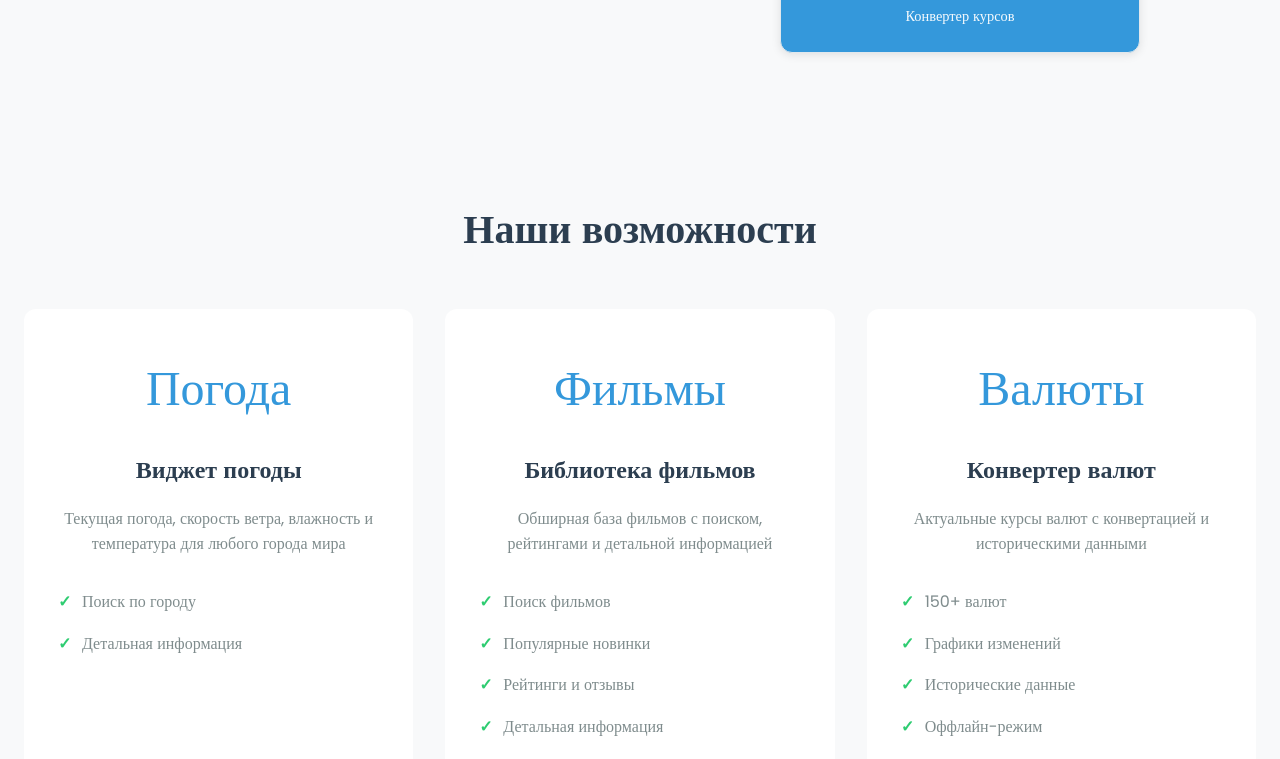
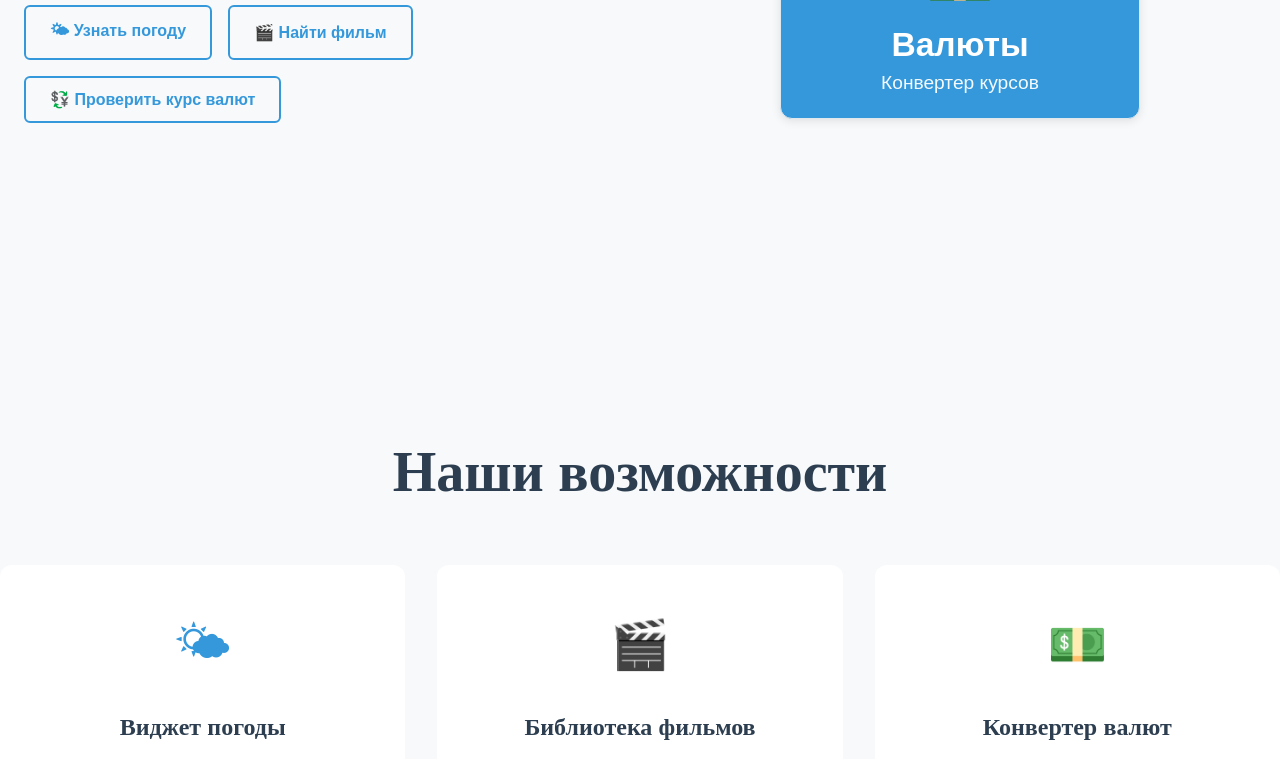
Before and after one commit to MrProVans/web_practic2, a website built with Vite: page index.html in a window 1280 px wide. Shown: the part 774-1533 px from the top of the page. Built offline with nearby package versions, Linux system fonts and the light colour scheme.

Commit message:
design changes added

```diff
--- a/src/components/Footer.js
+++ b/src/components/Footer.js
@@ -21,7 +21,7 @@ const Footer = () => {
           </div>
         </div>
         <div class="footer-bottom">
-          <p>&copy; 2024 DevStars. Все права защищены.</p>
+          <p>&copy; 2025 DevStars. Все права защищены.</p>
         </div>
       </div>
     </footer>
--- a/src/main.js
+++ b/src/main.js
@@ -8,7 +8,7 @@ import Home from './pages/home/Home.js'
 // Попробуем подключить остальные страницы безопасно
 let Weather, Movies, Currency
 
-try { Weather = (await import('./pages/Vanya/Vanya.js')).default } catch (e) { Weather = null }
+try { Weather = (await import('./pages/Vanya/weather.js')).default } catch (e) { Weather = null }
 try { Movies = (await import('./pages/Victor/Victor.js')).default } catch (e) { Movies = null }
 try { Currency = (await import('./pages/Dmitriy/Dmitriy.js')).default } catch (e) { Currency = null }
 
@@ -51,7 +51,6 @@ class App {
     renderPage(pageName) {
         const pageContent = document.getElementById('page-content')
 
-        // Проверяем, существует ли страница
         const pageModule = this.pages[pageName]
 
         if (pageModule && typeof pageModule === 'function') {
@@ -60,7 +59,6 @@ class App {
             this.updateActiveNav()
             this.attachPageEvents(pageName)
         } else {
-            // Если страница не реализована — сообщение
             pageContent.innerHTML = `
                 <div style="text-align:center; padding:4rem 1rem;">
                     <h2 style="font-size:2rem; color:#e74c3c;">😕 Упс!</h2>
--- a/src/pages/Vanya/weather.css
+++ b/src/pages/Vanya/weather.css
@@ -148,7 +148,7 @@ body {
     }
 }
 
-/* Media query for responsive UI */
+
 @media (max-width: 480px) {
     .card {
         flex-basis: 100%;
--- a/src/pages/Vanya/wather.html
+++ b/src/pages/Vanya/weather.html
@@ -6,7 +6,7 @@
     <title>Weather App</title>
     <link rel="stylesheet" href="weather.css">
     <link rel="stylesheet" href="https://cdnjs.cloudflare.com/ajax/libs/font-awesome/6.6.0/css/all.min.css">
-    <script src="Vanya.js" defer></script>
+    <script src="Weather" defer></script>
 </head>
 <body>
 <div class="card">
--- a/src/pages/Vanya/Vanya.js
+++ b/src/pages/Vanya/weather.js
@@ -1,6 +1,6 @@
 import './weather.css'
 
-export default function Vanya() {
+export default function Weather() {
     return `
         <section class="weather-page">
             <div class="card">
@@ -36,8 +36,8 @@ export default function Vanya() {
     `
 }
 
-Vanya.init = function() {
-    const apiKey = '89c563ae16caa06090600ce6b5abf65a' // 🔑 вставь свой ключ OpenWeatherMap
+Weather.init = function() {
+    const apiKey = '89c563ae16caa06090600ce6b5abf65a'
 
     const card = document.querySelector('.card')
     const searchBox = document.querySelector('.card_input')
--- a/src/pages/home/home.css
+++ b/src/pages/home/home.css
@@ -1,4 +1,3 @@
-/* === ПЕРЕМЕННЫЕ === */
 :root {
     --primary-color: #3498db;
     --secondary-color: #2c3e50;
@@ -27,7 +26,6 @@
     --shadow-hover: 0 4px 20px rgba(0, 0, 0, 0.4);
 }
 
-/* === ОБЩИЕ СТИЛИ === */
 .home-page,
 .features-section,
 .team-section,
@@ -37,7 +35,6 @@
     transition: background 0.3s ease, color 0.3s ease;
 }
 
-/* === HERO SECTION === */
 .home-page {
     min-height: 100vh;
 }
@@ -52,7 +49,7 @@
 }
 
 .hero-title {
-    font-size: 3.5rem;
+    font-size: 5.5rem;
     font-weight: 700;
     line-height: 1.2;
     margin-bottom: 1.5rem;
@@ -63,7 +60,7 @@
 }
 
 .hero-subtitle {
-    font-size: 1.3rem;
+    font-size: 2.3rem;
     color: var(--text-light);
     margin-bottom: 2.5rem;
     line-height: 1.6;
@@ -75,7 +72,6 @@
     flex-wrap: wrap;
 }
 
-/* === КАРТОЧКИ СПРАВА (в hero-image) === */
 .floating-cards {
     display: flex;
     gap: 2rem;
@@ -106,7 +102,6 @@
     box-shadow: var(--shadow-hover);
 }
 
-/* ВСЁ ВНУТРИ КАРТОЧКИ — БЕЛОЕ */
 .floating-card .card-icon,
 .floating-card h4,
 .floating-card p {
@@ -115,28 +110,27 @@
 }
 
 .floating-card .card-icon {
-    font-size: 2.5rem;
+    font-size: 3.5rem;
     margin-bottom: 0.75rem;
 }
 
 .floating-card h4 {
-    font-size: 1.1rem;
+    font-size: 2.1rem;
     font-weight: 600;
     margin-bottom: 0.5rem;
 }
 
 .floating-card p {
-    font-size: 0.9rem;
+    font-size: 1.2rem;
     opacity: 0.95;
 }
 
-/* === FEATURES SECTION === */
 .features-section {
-    padding: 5rem 0;
+    padding: 15rem 0;
 }
 
 .section-title {
-    font-size: 2.5rem;
+    font-size: 3.5rem;
     text-align: center;
     margin-bottom: 3rem;
     color: var(--text-color);
@@ -190,10 +184,9 @@
 }
 
 .feature-list li {
-    padding: 0.5rem 0;
     color: var(--text-light);
     position: relative;
-    padding-left: 1.5rem;
+    padding: 0.5rem 0 0.5rem 1.5rem;
 }
 
 .feature-list li:before {
@@ -204,7 +197,6 @@
     font-weight: bold;
 }
 
-/* === TEAM SECTION === */
 .team-section {
     padding: 5rem 0;
 }
@@ -258,7 +250,6 @@
     line-height: 1.6;
 }
 
-/* === STATS SECTION === */
 .stats-section {
     padding: 4rem 0;
     background: linear-gradient(135deg, var(--primary-color), var(--secondary-color));
@@ -288,7 +279,6 @@
     opacity: 0.9;
 }
 
-/* === АДАПТИВНОСТЬ === */
 @media (max-width: 968px) {
     .hero-section {
         grid-template-columns: 1fr;
@@ -296,7 +286,7 @@
         padding: 2rem 0;
     }
     .hero-title {
-        font-size: 2.5rem;
+        font-size: 1.5rem;
     }
     .hero-subtitle {
         font-size: 1.1rem;
@@ -345,7 +335,6 @@
     }
 }
 
-/* === ТЁМНАЯ ТЕМА ПО УМОЛЧАНИЮ === */
 @media (prefers-color-scheme: dark) {
     :root:not([data-theme="light"]) {
         --primary-color: #5dade2;
--- a/src/pages/home/home.js
+++ b/src/pages/home/home.js
@@ -4,50 +4,49 @@ const Home = () => {
     return `
     <div class="home-page">
       <div class="container">
-        <!-- Hero Section -->
         <section class="hero-section">
           <div class="hero-content">
             <h1 class="hero-title">Добро пожаловать в DevStars Web App</h1>
             <p class="hero-subtitle">Инновационные веб-виджеты для повседневного использования</p>
             <div class="hero-actions">
               <button class="btn btn-outline" data-page="weather">
-                Узнать погоду
+                🌤 Узнать погоду
               </button>
               <button class="btn btn-outline" data-page="movies">
-                Найти фильм
+                🎬 Найти фильм
               </button>
               <button class="btn btn-outline" data-page="currency">
-                Проверить курс валют
+                💱 Проверить курс валют
               </button>
              </div>
             </div>
-          <div class="hero-image">
             <div class="floating-cards">
-              <div class="floating-card weather-card">
-                <div class="card-icon">Погода</div>
+              <button class="floating-card weather-card" data-page="weather">
+                <div class="card-icon">🌤</div>
                 <h4>Погода</h4>
                 <p>Актуальный прогноз</p>
-              </div>
-              <div class="floating-card movies-card">
-                <div class="card-icon">Фильмы</div>
+              </button>
+
+              <button class="floating-card movies-card" data-page="movies">
+                <div class="card-icon">🎬</div>
                 <h4>Фильмы</h4>
                 <p>База данных кино</p>
-              </div>
-              <div class="floating-card currency-card">
-                <div class="card-icon">Валюты</div>
+              </button>
+
+              <button class="floating-card currency-card" data-page="currency">
+                <div class="card-icon">💵</div>
                 <h4>Валюты</h4>
                 <p>Конвертер курсов</p>
+              </button>
             </div>
           </div>
-          </div>
+
         </section>
-
-        <!-- Features Section -->
         <section class="features-section">
           <h2 class="section-title">Наши возможности</h2>
           <div class="features-grid">
             <div class="feature-card" data-page="weather">
-              <div class="feature-icon">Погода</div>
+              <div class="feature-icon">🌤</div>
               <h3>Виджет погоды</h3>
               <p>Текущая погода, скорость ветра, влажность и температура для любого города мира</p>
               <ul class="feature-list">
@@ -55,9 +54,8 @@ const Home = () => {
                 <li>Детальная информация</li>
               </ul>
             </div>
-
             <div class="feature-card" data-page="movies">
-              <div class="feature-icon">Фильмы</div>
+              <div class="feature-icon">🎬</div>
               <h3>Библиотека фильмов</h3>
               <p>Обширная база фильмов с поиском, рейтингами и детальной информацией</p>
               <ul class="feature-list">
@@ -67,9 +65,8 @@ const Home = () => {
                 <li>Детальная информация</li>
               </ul>
             </div>
-
             <div class="feature-card" data-page="currency">
-              <div class="feature-icon">Валюты</div>
+              <div class="feature-icon">💵</div>
               <h3>Конвертер валют</h3>
               <p>Актуальные курсы валют с конвертацией и историческими данными</p>
               <ul class="feature-list">
@@ -81,8 +78,6 @@ const Home = () => {
             </div>
           </div>
         </section>
-
-        <!-- Team Section -->
         <section class="team-section">
           <h2 class="section-title">Наша команда</h2>
           <div class="team-grid">
@@ -92,14 +87,12 @@ const Home = () => {
               <p class="team-role">Frontend Developer</p>
               <p class="team-bio">Разработчик виджета погоды. Ответственный за API интеграцию и UX.</p>
             </div>
-
             <div class="team-card">
               <div class="team-avatar">В</div>
               <h3>Витя</h3>
               <p class="team-role">Frontend Developer</p>
               <p class="team-bio">Создатель библиотеки фильмов. Специалист по работе с TMDB API.</p>
             </div>
-
             <div class="team-card">
               <div class="team-avatar">Д</div>
               <h3>Дима</h3>
@@ -108,8 +101,6 @@ const Home = () => {
             </div>
           </div>
         </section>
-
-        <!-- Stats Section -->
         <section class="stats-section">
           <div class="stats-grid">
             <div class="stat-card">
@@ -131,7 +122,6 @@ const Home = () => {
   `
 }
 
-// Инициализация событий для домашней страницы
 Home.init = () => {
     document.addEventListener('click', (e) => {
         const card = e.target.closest('.feature-card, .floating-card')
```
Also changed, not shown: index.html (+0 -33 lines), src/style.css (+0 -23 lines). Lines whose indentation alone changed are shown as unchanged.
